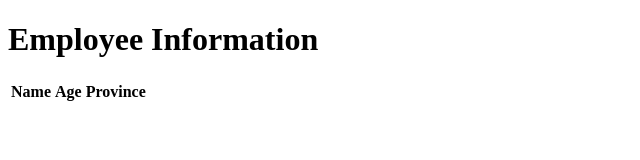
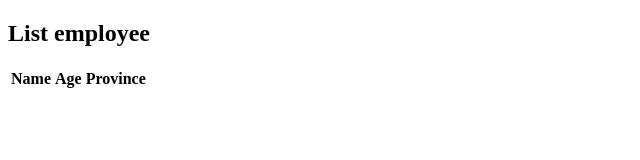
Before and after one commit to chanthoeurntuon20/leave_request, a plain HTML site: page index.html in a window 1280 px wide. Shown: the whole page, without its empty margins (0-640 px from the left). Drawn offline with Linux system fonts and the light colour scheme.

Commit message:
#5 delete h1 and add h2

```diff
--- a/index.html
+++ b/index.html
@@ -6,7 +6,7 @@
     <title>Document</title>
 </head>
 <body>
-    <h1>Employee Information</h1>
+   <h2>List employee</h2>
     <table>
         <tr>
             <th>Name</th>
```
